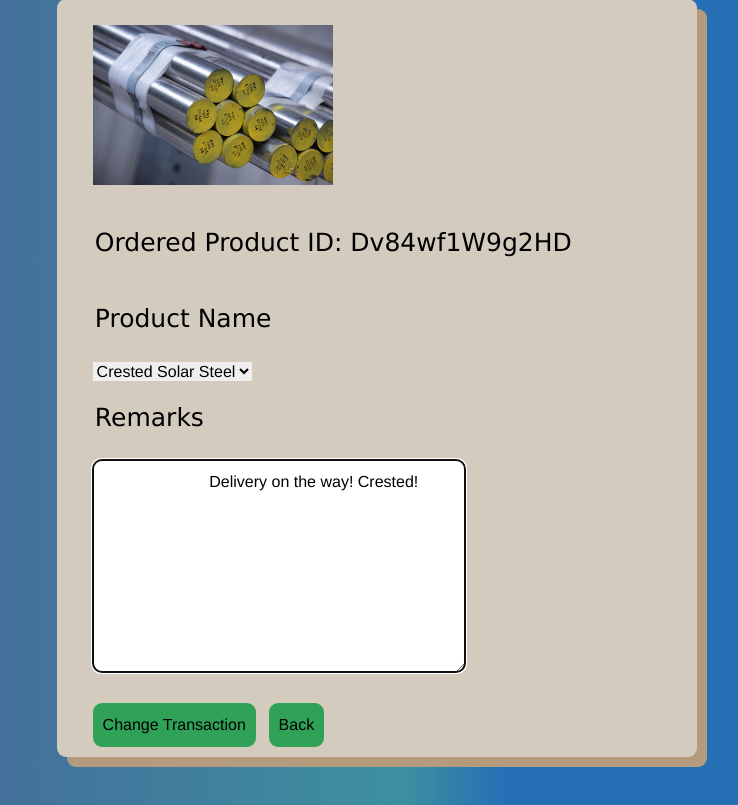
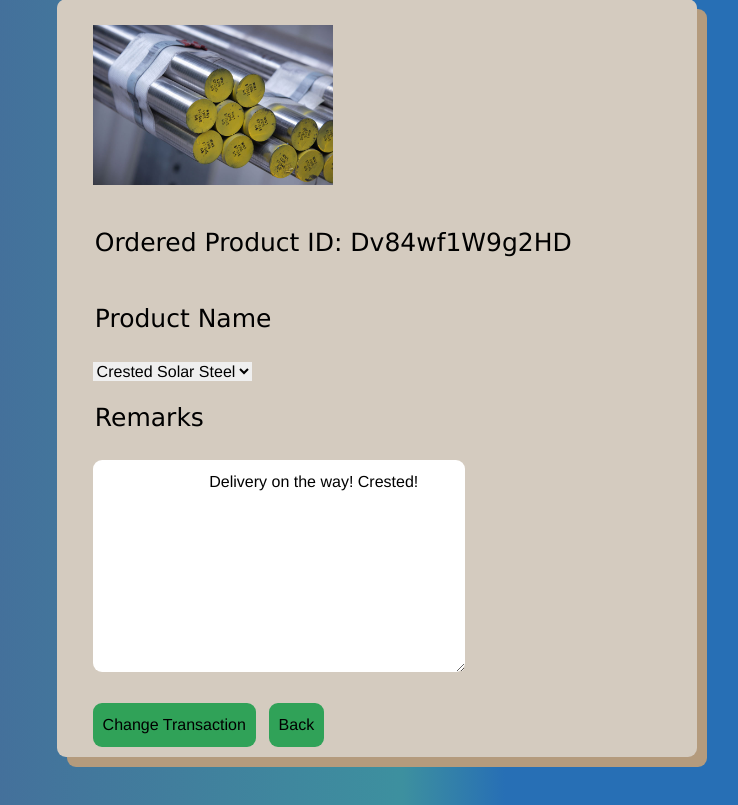
Before and after one commit to Decoretum/Business-Applications-Development, a Django app: page /editorder/23/ in a window 1280 px wide, with the restyled element focused. Shown: the part 250-1055 px from the top of the page, without its empty margins (263-1001 px from the left). Run offline with Django 4.2, Linux system fonts and the light colour scheme; data comes from the database, SQL or seed files in the repository; both versions use the stored data as it was after the commit.

Commit message:
Removed highlight input

```diff
--- a/SalesApp/Inventory/static/css/output.css
+++ b/SalesApp/Inventory/static/css/output.css
@@ -667,6 +667,10 @@ a{
   border-radius: 9px;
 }
 
+.forminput:focus{
+  outline: none;
+}
+
 .actions{
   display:flex;
   flex-direction:row;
```
Also changed, not shown: SalesApp/db.sqlite3.
